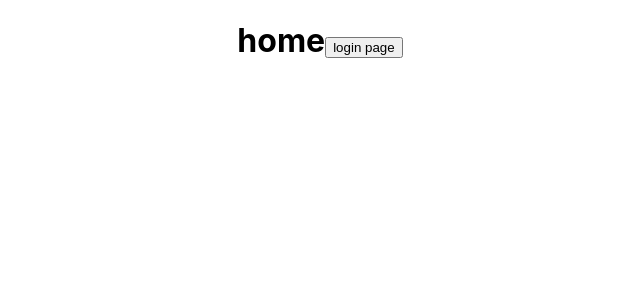
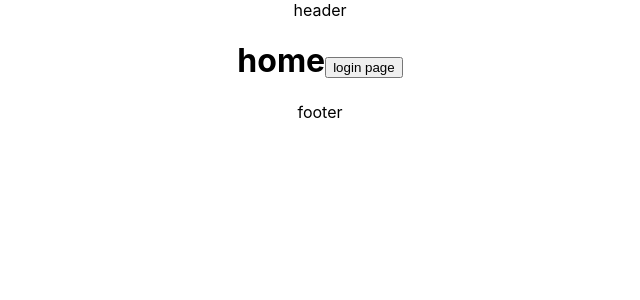
Before and after one commit to NegarMoradi/IE-CA5, a React (Create React App) app: page / in a window 1280 px wide. Shown: the top 300 px of the page, without its empty margins (320-960 px from the left). Built offline with nearby package versions, Linux system fonts and the light colour scheme.

Commit message:
create layout

```diff
--- /dev/null
+++ b/src/components/layout/footer.jsx
@@ -0,0 +1,9 @@
+import React from 'react';
+
+const Footer = () => {
+    return (
+        <div>footer</div>
+    )
+}
+
+export default Footer;
--- /dev/null
+++ b/src/components/layout/header.jsx
@@ -0,0 +1,9 @@
+import React from 'react';
+
+const Header = () => {
+    return (
+        <div>header</div>
+    )
+}
+
+export default Header;
--- a/src/components/layout/index.jsx
+++ b/src/components/layout/index.jsx
@@ -1,10 +1,14 @@
 import React from 'react';
 import Routing from '../../routing';
+import Footer from './footer';
+import Header from './header';
 
 const Layout = ({children}) => {
     return (
         <div>
+            <Header />
             <Routing />
+            <Footer />
         </div>
     )
 }
```
Also changed, not shown: src/components/authentication/index.jsx (added, +11 -0 lines).
